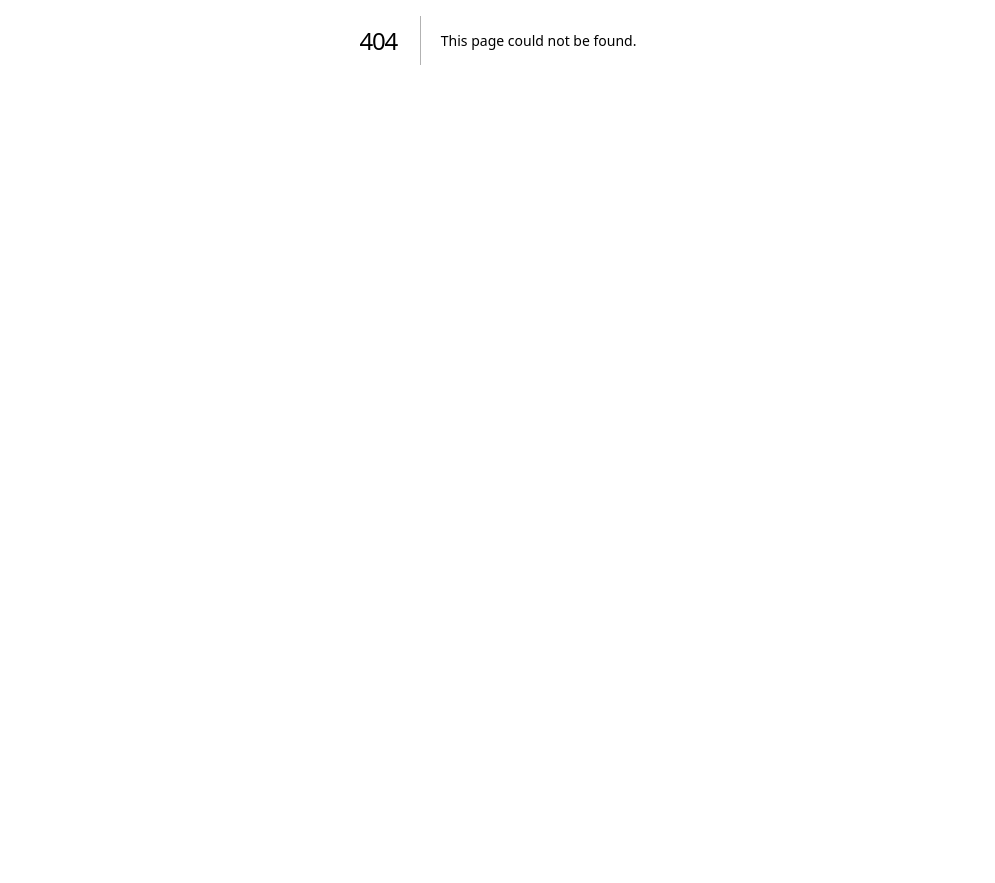
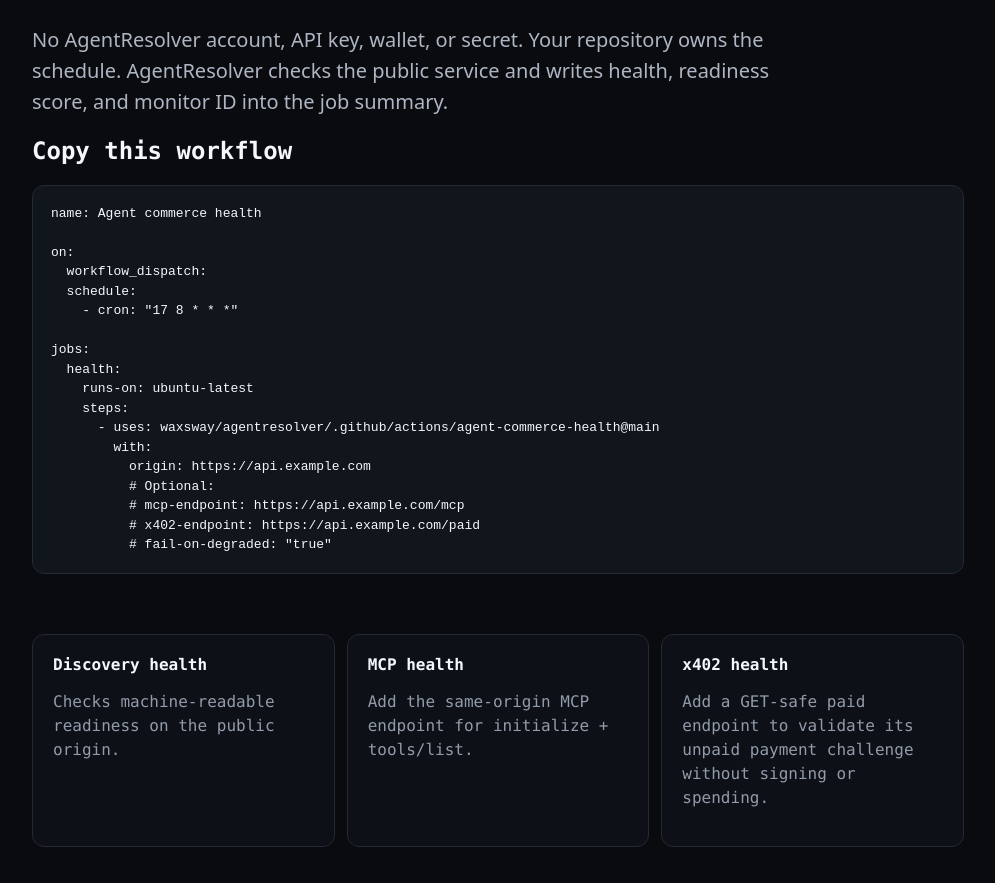
Before and after one commit to waxsway/agentresolver, a Next.js app: page /docs/free-github-monitoring in a window 1280 px wide. Before the commit this address had no page. Shown: the part 360-1243 px from the top of the page, without its empty margins (142-1137 px from the left). Before the commit the page ends 800 px from the top, so only its background shows below. Built offline with nearby package versions, Linux system fonts and the light colour scheme.

Commit message:
Add free GitHub monitoring acquisition page

```diff
--- /dev/null
+++ b/src/app/docs/free-github-monitoring/page.tsx
@@ -0,0 +1,71 @@
+import type { Metadata } from "next";
+
+export const metadata: Metadata = {
+  title: "Free GitHub Agent Commerce Monitoring | AgentResolver",
+  description:
+    "Run daily API, MCP, and x402 agent-commerce health checks from GitHub Actions with no AgentResolver account, API key, wallet, or secret."
+};
+
+const workflow = `name: Agent commerce health
+
+on:
+  workflow_dispatch:
+  schedule:
+    - cron: "17 8 * * *"
+
+jobs:
+  health:
+    runs-on: ubuntu-latest
+    steps:
+      - uses: waxsway/agentresolver/.github/actions/agent-commerce-health@main
+        with:
+          origin: https://api.example.com
+          # Optional:
+          # mcp-endpoint: https://api.example.com/mcp
+          # x402-endpoint: https://api.example.com/paid
+          # fail-on-degraded: "true"`;
+
+export default function FreeGithubMonitoringPage() {
+  return (
+    <main>
+      <div className="eyebrow">FREE RECURRING AGENT COMMERCE MONITORING</div>
+      <h1>Put AgentResolver in your GitHub Actions schedule.</h1>
+      <p className="lead">
+        No AgentResolver account, API key, wallet, or secret. Your repository
+        owns the schedule. AgentResolver checks the public service and writes
+        health, readiness score, and monitor ID into the job summary.
+      </p>
+
+      <h2>Copy this workflow</h2>
+      <pre><code>{workflow}</code></pre>
+
+      <div className="grid">
+        <section>
+          <h2>Discovery health</h2>
+          <p>Checks machine-readable readiness on the public origin.</p>
+        </section>
+        <section>
+          <h2>MCP health</h2>
+          <p>Add the same-origin MCP endpoint for initialize + tools/list.</p>
+        </section>
+        <section>
+          <h2>x402 health</h2>
+          <p>Add a GET-safe paid endpoint to validate its unpaid payment challenge without signing or spending.</p>
+        </section>
+      </div>
+
+      <section>
+        <h2>Want AgentResolver to own the schedule?</h2>
+        <p>
+          The managed plan runs hourly for 30 days and keeps durable status.
+          Current paid activation is x402 machine-paid; normal card checkout is
+          not live until merchant onboarding is complete.
+        </p>
+        <p className="actions">
+          <a className="button" href="/api/managed-monitor-30d">See the $19 managed quote</a>{" "}
+          <a className="button secondary" href="/monitor">Run one free check</a>
+        </p>
+      </section>
+    </main>
+  );
+}
```
